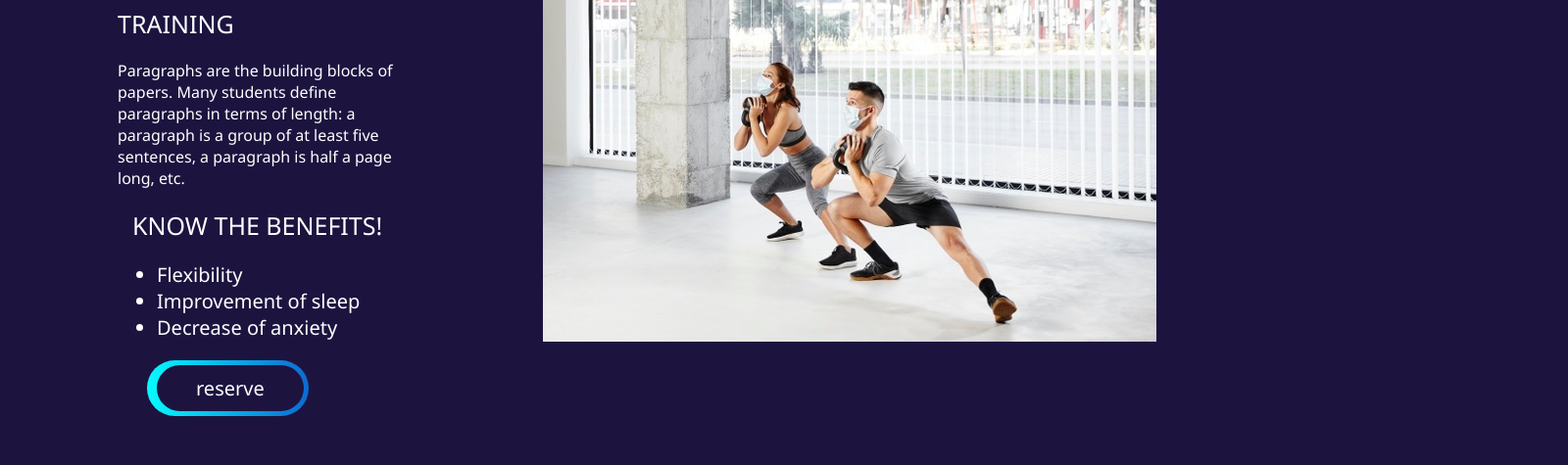
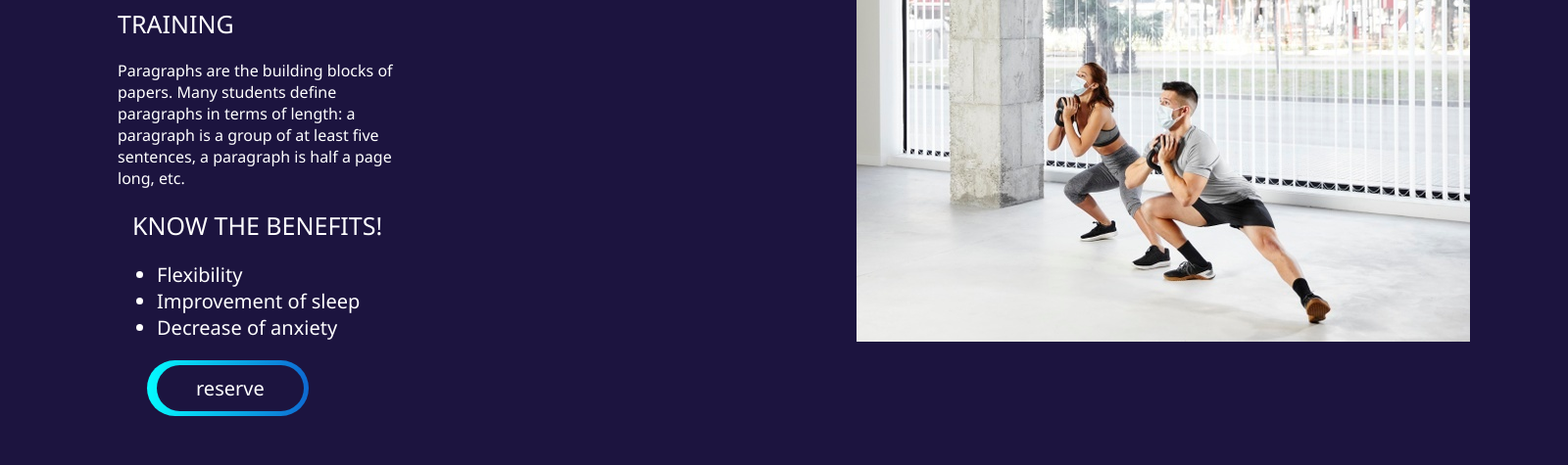
Before and after one commit to vishwashcv/css, a plain HTML site: page site1/index.html in a window 1280 px wide. Shown: the part 325-800 px from the top of the page at 98% size, 1600 px wide, since content can reach past the window. Drawn offline with Linux system fonts and the light colour scheme; a web font is replaced by a local one.

Commit message:
Add files via upload

```diff
--- a/site1/css/style.css
+++ b/site1/css/style.css
@@ -8,6 +8,7 @@ body {
   margin-top: 0;
   margin-right: 0;
   margin-bottom: 0;
+  width: 1480px;
 }
 a {
   text-decoration: none;
```
